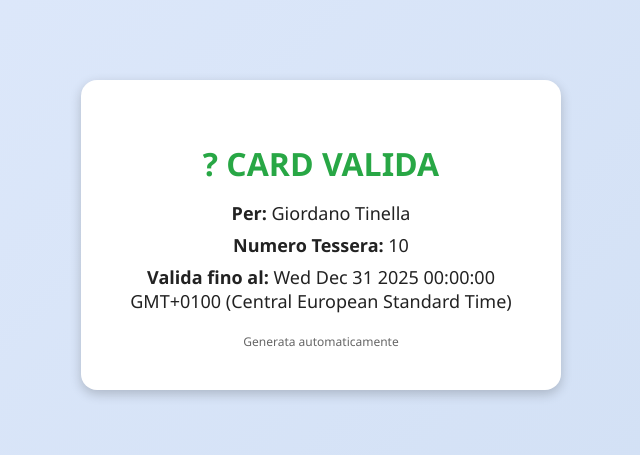
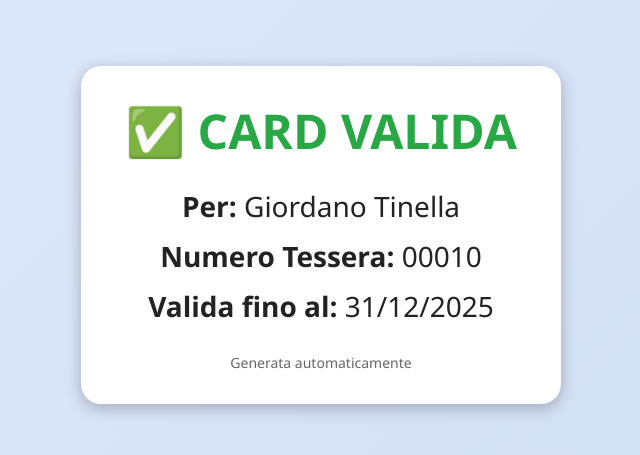
Before and after one commit to LupusPescara/LupusCard, a plain HTML site: page docs/cards/giordanotinella00010.html in a window 1280 px wide. Shown: the part 165-620 px from the top of the page, without its empty margins (319-959 px from the left). Drawn offline with Linux system fonts and the light colour scheme.

Commit message:
Auto update docs/cards/giordanotinella00010.html

```diff
--- a/docs/cards/giordanotinella00010.html
+++ b/docs/cards/giordanotinella00010.html
@@ -1,18 +1,26 @@
-<!DOCTYPE html><html lang="it"><head><meta charset="UTF-8">
-<title>Card 10</title>
+<!DOCTYPE html><html lang="it"><head>
+<meta charset="UTF-8">
+<meta name="viewport" content="width=device-width,initial-scale=1,maximum-scale=1">
+<title>&#x2705; Card VALIDA</title>
 <style>
-body{margin:0;padding:0;font-family:'Segoe UI',Tahoma,Verdana,sans-serif;
-background:linear-gradient(135deg,#e0eafc,#cfdef3);display:flex;height:100vh;
-align-items:center;justify-content:center;text-align:center;color:#222}
-.card{background:#fff;padding:40px;border-radius:16px;
-box-shadow:0 4px 12px rgba(0,0,0,.2);max-width:400px}
-h1{font-size:32px;margin-bottom:16px;color:#28a745}
-p{font-size:18px;margin:8px 0}.footer{font-size:12px;color:#666;margin-top:20px}
+:root{--card-w:90vw;--max-w:480px}
+*{box-sizing:border-box;margin:0;padding:0}
+body{font-family:'Segoe UI',Tahoma,Verdana,sans-serif;
+     background:linear-gradient(135deg,#e0eafc,#cfdef3);
+     min-height:100vh;display:flex;align-items:center;justify-content:center;
+     color:#222;text-align:center;padding:12px}
+.card{width:var(--card-w);max-width:var(--max-w);background:#fff;
+      border-radius:20px;padding:32px 24px;box-shadow:0 4px 16px rgba(0,0,0,.25)}
+h1{font-size:clamp(32px,6vw,48px);margin-bottom:24px;
+    color:#28a745}
+p{font-size:clamp(20px,4.5vw,28px);margin:12px 0}
+.footer{font-size:14px;color:#666;margin-top:28px}
 </style></head><body>
-<div class="card">
-  <h1>? CARD VALIDA</h1>
-  <p><strong>Per:</strong> Giordano Tinella</p>
-  <p><strong>Numero Tessera:</strong> 10</p>
-  <p><strong>Valida fino al:</strong> Wed Dec 31 2025 00:00:00 GMT+0100 (Central European Standard Time)</p>
-  <div class="footer">Generata automaticamente</div>
-</div></body></html>
+  <div class="card">
+    <h1>&#x2705; CARD VALIDA</h1>
+    <p><strong>Per:</strong> Giordano Tinella</p>
+    <p><strong>Numero Tessera:</strong> 00010</p>
+    <p><strong>Valida fino al:</strong> 31/12/2025</p>
+    <div class="footer">Generata automaticamente</div>
+  </div>
+</body></html>
```
